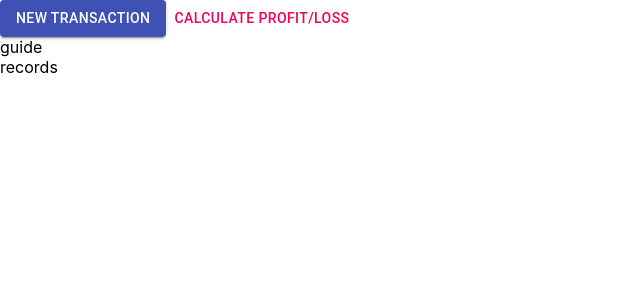
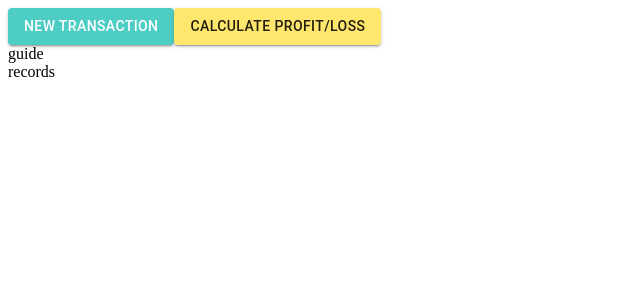
Before and after one commit to andretai/fees-calc-2, a React (Create React App) app: page / in a window 1280 px wide. Shown: the top 300 px of the page, without its empty margins (0-640 px from the left). Built offline with nearby package versions, Linux system fonts and the light colour scheme.

Commit message:
#3 setup color pallete.

```diff
--- a/src/App.js
+++ b/src/App.js
@@ -1,10 +1,25 @@
 import Transactions from './pages/Transactions';
+import { createMuiTheme } from '@material-ui/core';
+import { ThemeProvider } from '@material-ui/core';
 
 function App() {
+
+  const theme = createMuiTheme({
+    palette: {
+      primary: {
+        main: '#4ecdc4',
+        contrastText: '#ffffff'
+      },
+      secondary: {
+        main: '#ffe66d'
+      }
+    }
+  });
+
   return (
-    <div className="App">
+    <ThemeProvider theme={theme}>
       <Transactions/>
-    </div>
+    </ThemeProvider>
   );
 }
 
--- a/src/index.css
+++ /dev/null
@@ -1,13 +0,0 @@
-body {
-  margin: 0;
-  font-family: -apple-system, BlinkMacSystemFont, 'Segoe UI', 'Roboto', 'Oxygen',
-    'Ubuntu', 'Cantarell', 'Fira Sans', 'Droid Sans', 'Helvetica Neue',
-    sans-serif;
-  -webkit-font-smoothing: antialiased;
-  -moz-osx-font-smoothing: grayscale;
-}
-
-code {
-  font-family: source-code-pro, Menlo, Monaco, Consolas, 'Courier New',
-    monospace;
-}
--- a/src/index.js
+++ b/src/index.js
@@ -1,6 +1,5 @@
 import React from 'react';
 import ReactDOM from 'react-dom';
-import './index.css';
 import App from './App';
 import reportWebVitals from './reportWebVitals';
 
--- a/src/pages/Transactions.js
+++ b/src/pages/Transactions.js
@@ -2,7 +2,8 @@ import React from 'react';
 import Summary from '../components/transactions/Summary';
 import Guide from '../components/transactions/Guide';
 import Records from '../components/transactions/Records';
-import { Button } from '@material-ui/core';
+import { Button, ButtonGroup, Typography } from '@material-ui/core';
+
 
 const Transactions = () => {
   const [summary, setSummary] = React.useState(false);
@@ -12,8 +13,12 @@ const Transactions = () => {
   return (
     <div>
       <div id="buttons">
-        <Button color="primary" variant="contained">new transaction</Button>
-        <Button color="secondary" onClick={() => toggleSummary()}>calculate profit/loss</Button>
+        <Button color="primary" variant="contained">
+          <Typography variant="button">new transaction</Typography>
+        </Button>
+        <Button color="secondary" variant="contained" onClick={() => toggleSummary()}>
+          <Typography variant="button">calculate profit/loss</Typography>
+        </Button>
       </div>
       <div id="summaryOrGuide">
         { summary === true ? <Summary/> : <Guide/> }
```
